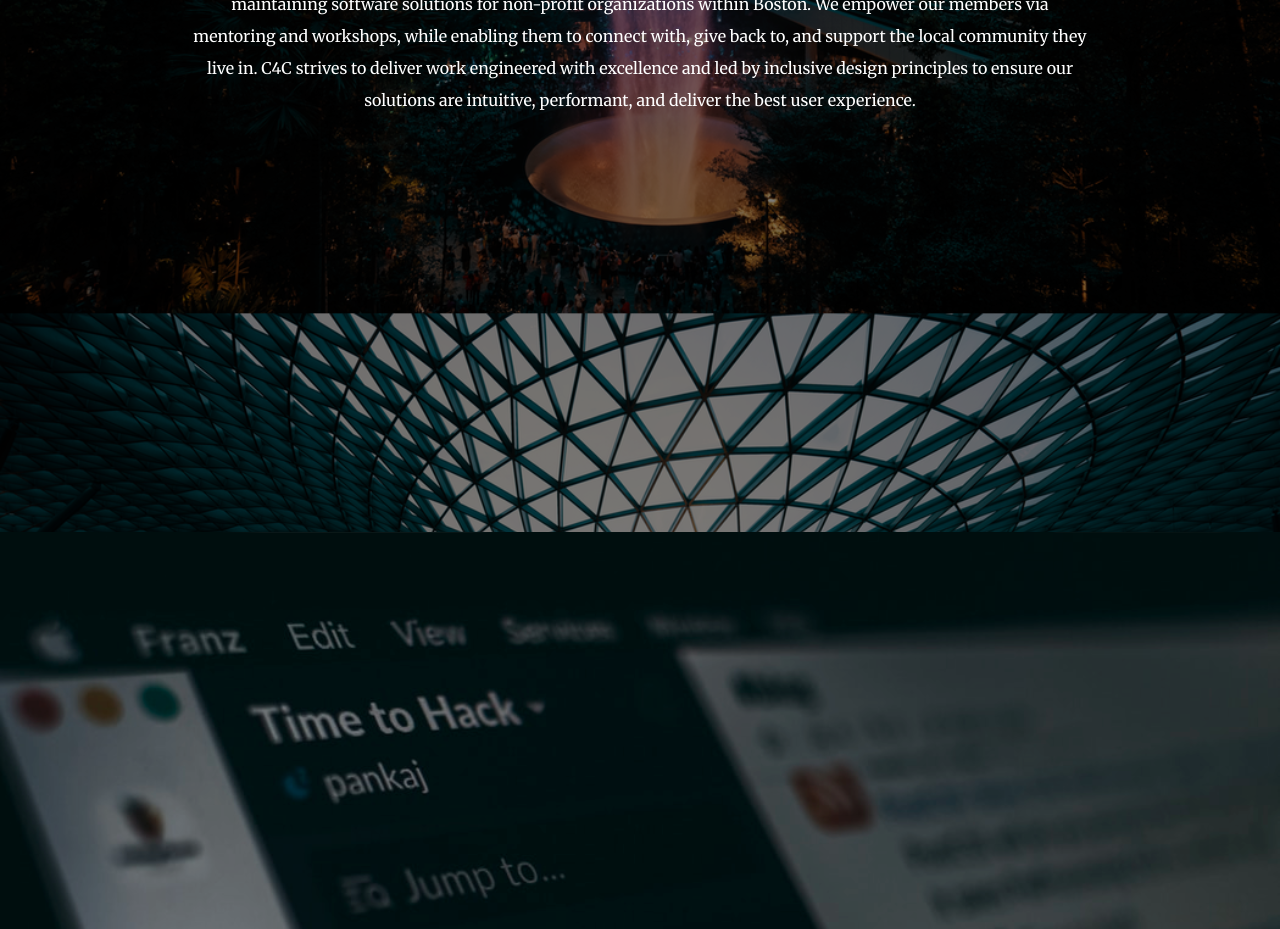
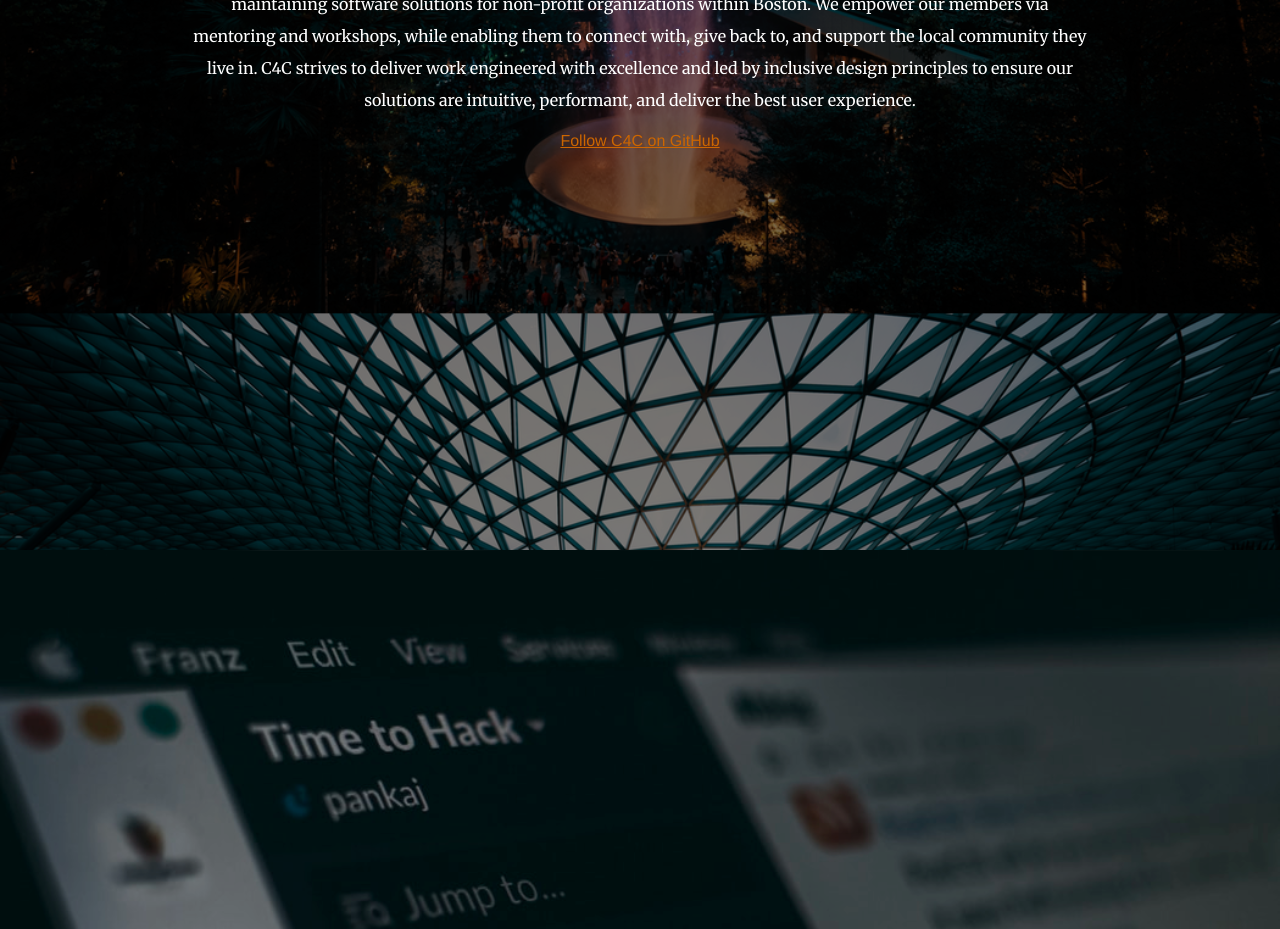
Before and after one commit to Code-4-Community/c4cneu-frontend, a Vue app: page / in a window 1280 px wide. Shown: the part 1700-2629 px from the top of the page. Built offline with nearby package versions, Linux system fonts and the light colour scheme.

Commit message:
Added GitHub link to Landing.vue

```diff
--- a/public/index.html
+++ b/public/index.html
@@ -5,6 +5,7 @@
     <meta http-equiv="X-UA-Compatible" content="IE=edge" />
     <meta name="viewport" content="width=device-width,initial-scale=1.0" />
     <link rel="icon" href="<%= BASE_URL %>favicon.ico" />
+    <script async defer src="https://buttons.github.io/buttons.js"></script>
     <title>Code4Community</title>
   </head>
   <body style="margin: 0;">
--- a/src/views/Landing.vue
+++ b/src/views/Landing.vue
@@ -23,6 +23,12 @@
           principles to ensure our solutions are intuitive, performant, and
           deliver the best user experience.
         </p>
+        <a
+          class="github-button"
+          href="https://github.com/Code-4-Community"
+          aria-label="Follow @Code-4-Community on GitHub"
+          >Follow C4C on GitHub</a
+        >
       </div>
     </section>
 
```
Also changed, not shown: 1 other file (tests, documents, lock files or other folders).
